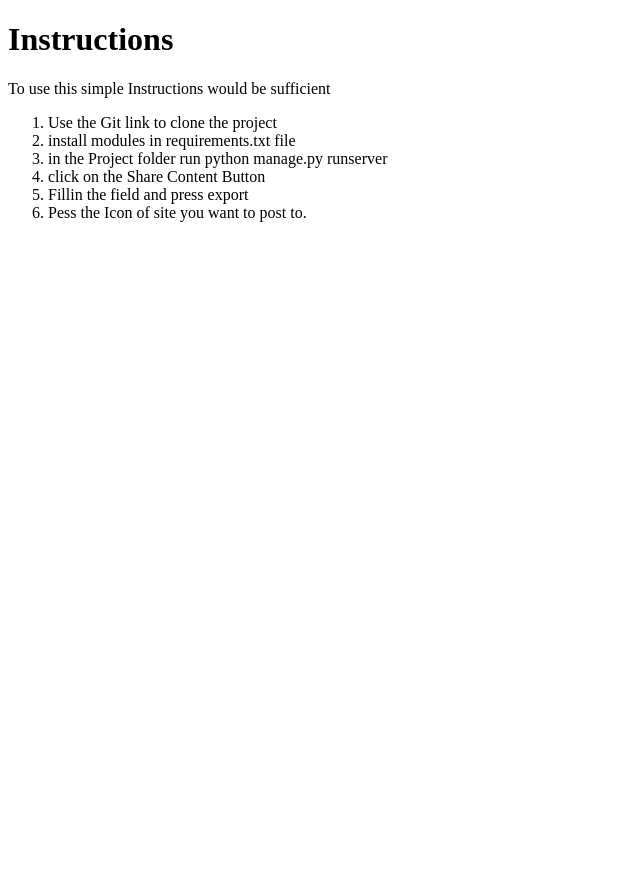
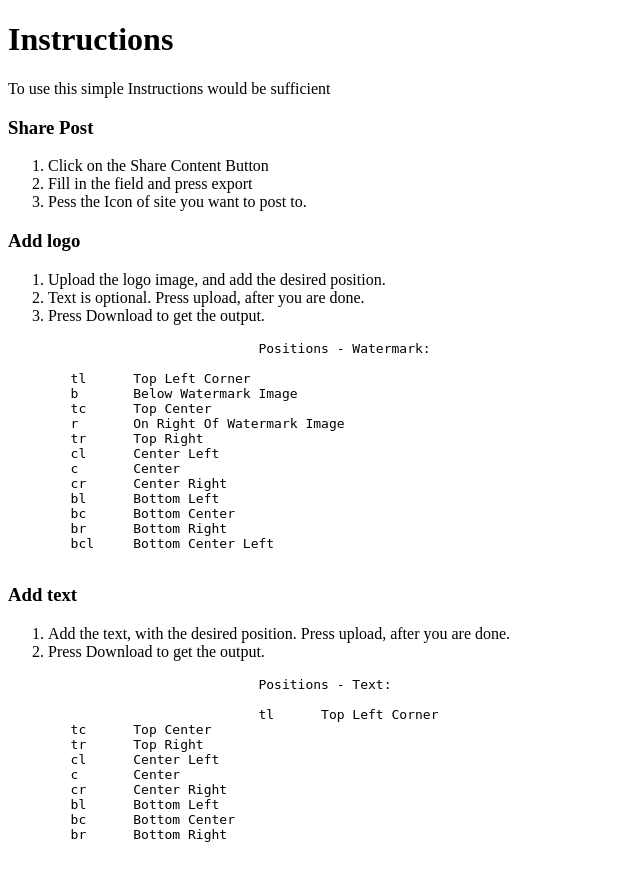
Before and after one commit to Git-Commit-Show/social-share-django, a Django app: page /instructions in a window 1280 px wide. Shown: the whole page, without its empty margins (0-640 px from the left). Before the commit the page ends 222 px from the top, so only its background shows below. Run offline with Django 3.2, Linux system fonts and the light colour scheme.

Commit message:
Updated instructions

```diff
--- a/requirements.txt
+++ b/requirements.txt
@@ -1,2 +1,3 @@
 Django
+pillow
 requests
--- a/sharesite/templates/about.html
+++ b/sharesite/templates/about.html
@@ -8,14 +8,54 @@
 			<div>
 				<h1>Instructions</h1>
 				<p> To use this simple Instructions would be sufficient </p>
+				<h3> Share Post </h3>
 				<ol>
-     	     	<li>Use the Git link to clone the project</li>
-     	     	<li>install modules in requirements.txt file</li>
-     	     	<li>in the Project folder run python manage.py runserver</li>
-     	     	<li>click on the Share Content Button</li>
-     	     	<li>Fillin the field and press export</li>
+					<li> Click on the Share Content Button</li>
+					<li> Fill in the field and press export</li>
 					<li> Pess the Icon of site you want to post to.</li>
 				</ol>
+				<h3> Add logo </h3>
+				<ol>
+					<li> Upload the logo image, and add the desired position.</li>
+					<li> Text is optional. Press upload, after you are done.</li>
+					<li> Press Download to get the output.</li>
+				</ol>
+
+				<pre>
+				Positions - Watermark:
+
+        tl      Top Left Corner
+        b       Below Watermark Image
+        tc      Top Center
+        r       On Right Of Watermark Image
+        tr      Top Right
+        cl      Center Left
+        c       Center
+        cr      Center Right
+        bl      Bottom Left
+        bc      Bottom Center
+        br      Bottom Right
+        bcl     Bottom Center Left
+				</pre>
+
+				<h3> Add text </h3>
+				<ol>
+					<li> Add the text, with the desired position. Press upload, after you are done.</li>
+					<li> Press Download to get the output.</li>
+				</ol>
+				<pre>
+				Positions - Text:
+
+				tl      Top Left Corner
+        tc      Top Center
+        tr      Top Right
+        cl      Center Left
+        c       Center
+        cr      Center Right
+        bl      Bottom Left
+        bc      Bottom Center
+        br      Bottom Right
+				</pre>
 			</div>
 		</div>
 	</body>
```
Lines whose indentation alone changed are shown as unchanged.
